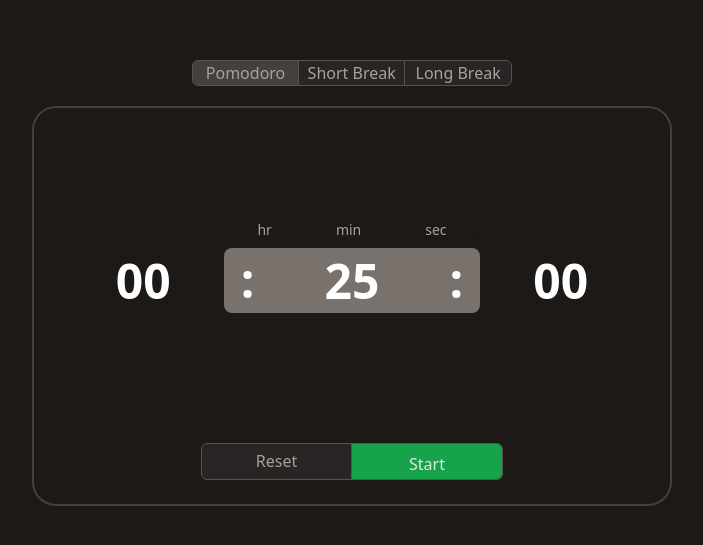
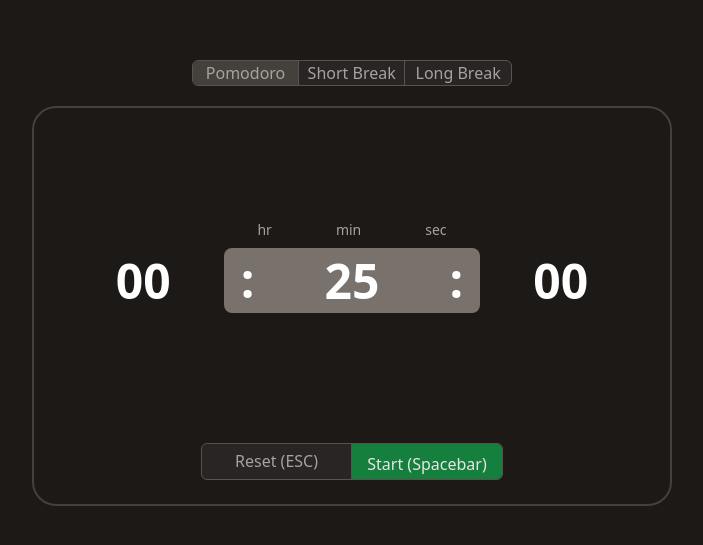
Before and after one commit to paradimes/pomodoro, a React (Vite) app in the folder client/: page / in a window 1280 px wide. Shown: the part 117-662 px from the top of the page, without its empty margins (288-991 px from the left). Built offline with nearby package versions, Linux system fonts and the light colour scheme.

Commit message:
wip-4: minor changes (styling, refactoring)

```diff
--- a/client/src/App.tsx
+++ b/client/src/App.tsx
@@ -7,7 +7,7 @@
 export default function App() {
   const [time, setTime] = useState<Time>({
     hours: 0,
-    minutes: 59,
+    minutes: 25,
     seconds: 0,
   });
   const [pomodoroMode, setPomodoroMode] = useState<boolean>(true);
--- a/client/src/components/Pomodoro.tsx
+++ b/client/src/components/Pomodoro.tsx
@@ -95,11 +95,6 @@
               newTime.hours--;
               newTime.minutes = 59;
               newTime.seconds = 59;
-            } else {
-              clearInterval(timer);
-              const audio = new Audio(bell);
-              handleReset();
-              audio.play();
             }
           }
         }
@@ -109,10 +104,12 @@
           newTime.hours * 3600 + newTime.minutes * 60 + newTime.seconds;
         const newProgress: number =
           (remainingSeconds / initialTotalSeconds) * 100;
-        if (remainingSeconds > initialTotalSeconds) {
-          setInitialTotalSeconds(remainingSeconds);
-        } else {
-          setProgress(newProgress);
+        setProgress(newProgress);
+
+        if (remainingSeconds === 0) {
+          const audio = new Audio(bell);
+          audio.play();
+          handleReset();
         }
       }, 1000);
     }
@@ -209,7 +206,6 @@
                 cy={radius}
               />
               <circle
-                stroke="##84cc16"
                 fill="#1c1917"
                 strokeWidth={stroke}
                 strokeDasharray={circumference + " " + circumference}
@@ -284,25 +280,24 @@
         <button
           id="reset-button"
           onClick={handleReset}
-          className=" p-2 w-1/2 text-stone-400 text-center  hover:bg-stone-600 active:bg-stone-500 border-r-[0.5px] border-stone-600 focus:outline-none focus:border-none"
+          className="p-2 w-1/2 text-stone-400 text-center  hover:bg-stone-600 active:bg-stone-500 border-r-[0.5px] border-stone-600 focus:outline-none focus:border-none"
         >
-          Reset
+          <span>Reset (ESC)</span>
         </button>
         <button
           id="start-stop-button"
           onClick={isActive ? handlePause : handleStart}
-          className={` h-full w-1/2 text-stone-200 text-center focus:outline-none focus:border-none
+          className={`h-full w-1/2 text-stone-200 text-center focus:outline-none focus:border-none
            p-2
           ${
             isActive
-              ? `bg-red-600`
-              : !isActive && !reset
-              ? `bg-green-600`
-              : `bg-green-600 `
+              ? `bg-red-700 hover:bg-red-600 active:bg-red-500 `
+              : `bg-green-700 hover:bg-green-600 active:bg-green-500 `
           }`}
-        >{`${
-          isActive ? `Pause` : !isActive && !reset ? `Resume` : `Start`
-        }`}</button>
+        >
+          {`${isActive ? `Pause` : !isActive && !reset ? `Resume` : `Start`}`}
+          <span> (Spacebar)</span>
+        </button>
       </div>
     </div>
   );
--- a/client/src/components/TimerMenu.tsx
+++ b/client/src/components/TimerMenu.tsx
@@ -8,7 +8,6 @@
     throw new Error("TimerMenu must be used within a TimerProvider");
   }
   const {
-    setTime,
     pomodoroMode,
     setPomodoroMode,
     shortBreak,
@@ -27,11 +26,6 @@
     setPomodoroMode(true);
     setShortBreak(false);
     setLongBreak(false);
-    setTime({
-      hours: 0,
-      minutes: 25,
-      seconds: 0,
-    });
   };
 
   const handleShortBreakClick = () => {
@@ -39,11 +33,6 @@
     setPomodoroMode(false);
     setShortBreak(true);
     setLongBreak(false);
-    setTime({
-      hours: 0,
-      minutes: 5,
-      seconds: 0,
-    });
   };
 
   const handleLongBreakClick = () => {
@@ -51,11 +40,6 @@
     setPomodoroMode(false);
     setShortBreak(false);
     setLongBreak(true);
-    setTime({
-      hours: 0,
-      minutes: 10,
-      seconds: 0,
-    });
   };
 
   return (
```
